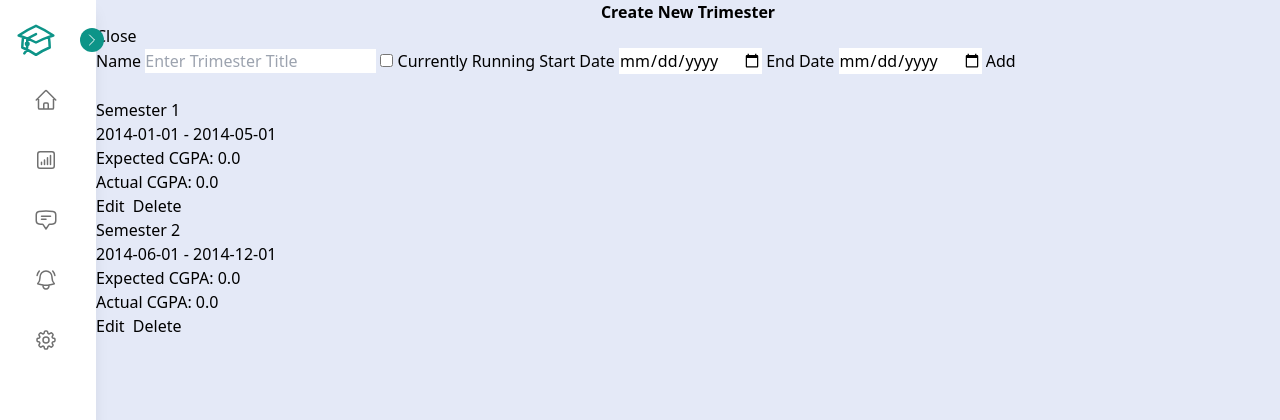
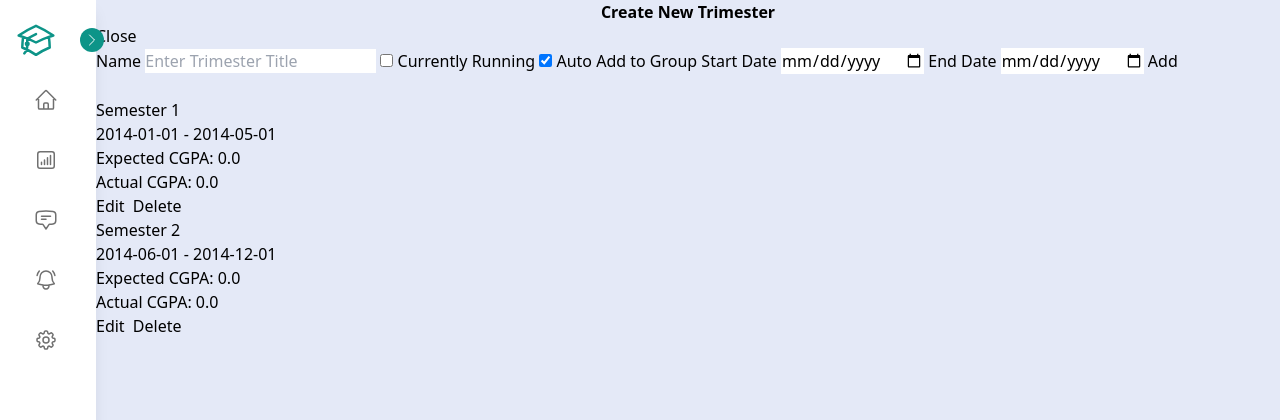
Before and after one commit to ehsan18t/CourseAssistant, a Django app: page /stats/ in a window 1280 px wide. Shown: the top 420 px of the page. Run offline with Django 4.2, Linux system fonts and the light colour scheme; style sheets or scripts are compiled from the project's sources.

Commit message:
added Auto add to group option for trimester

```diff
--- a/templates/stats/stats.html
+++ b/templates/stats/stats.html
@@ -15,11 +15,27 @@
     <form action="index.php" method="POST">
       <label for="is_trimester_running"> Name </label>
       <input type="text" name="trimester_name" placeholder="Enter Trimester Title" />
-
-      <label class="checkbox-label" for="is_trimester_running">
-        <input type="checkbox" value="0" name="is_trimester_running" />
-        Currently Running
-      </label>
+      <span class="checkbox-container">
+        <label id="is_trimester_running_label" class="checkbox-label" for="is_trimester_running">
+          <input type="checkbox" onchange="check_is_running()" id="is_trimester_running" name="is_trimester_running" />
+          Currently Running
+        </label>
+        <script>
+          function check_is_running() {
+            // hide auto_add_to_group_label when is_trimester_running is not checked
+            if (document.getElementById("is_trimester_running").checked) {
+              document.getElementById("auto_add_to_group_label").style.display = "block";
+            } else {
+              document.getElementById("auto_add_to_group_label").style.display = "none";
+              document.getElementById("auto_add_to_group").checked = false;
+            }
+          }
+        </script>
+        <label id="auto_add_to_group_label" class="checkbox-label" for="auto_add_to_group">
+          <input id="auto_add_to_group" type="checkbox" checked="false" name="auto_add_to_group" />
+          Auto Add to Group
+        </label>
+      </span>
 
       <label for="trimester_start_date">Start Date </label>
       <input type="date" name="trimester_start_date" />
```
